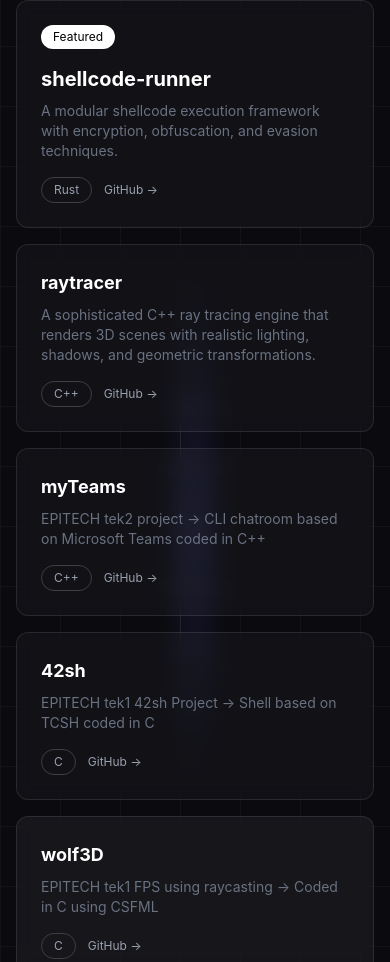
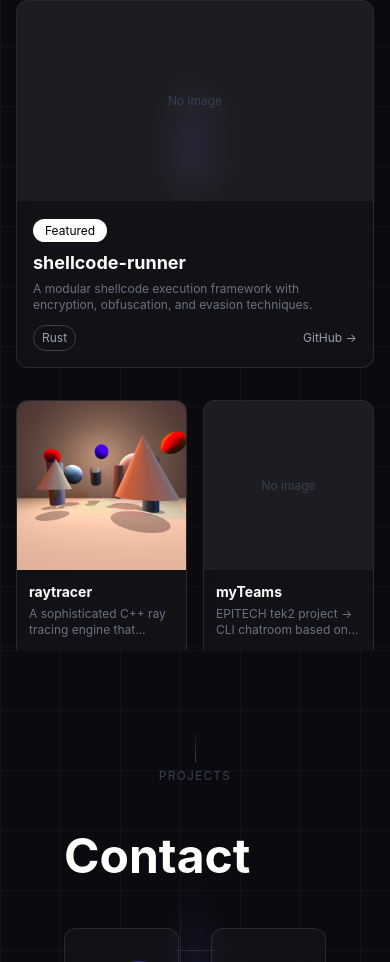
Before and after one commit to 9nickss/portfolio, a React app: page / in a window 390 px wide. Shown: the part 1038-2000 px from the top of the page. Built offline with nearby package versions, Linux system fonts and the light colour scheme; the HTML template or start-up script is replaced by a standard one.

Commit message:
[+] only able to change between sections with arrow buttons or nav buttons now

```diff
--- a/src/components/GlowBackground.jsx
+++ b/src/components/GlowBackground.jsx
@@ -1,6 +1,6 @@
 import { useState } from 'react'
 
-export function GlowBackground({ children }) {
+export function GlowBackground({ children, glowWidthPercent = 35, glowHeightPercent = 55, gridGlowWidthPercent = 30, gridGlowHeightPercent = 35 }) {
     const [mousePos, setMousePos] = useState({ x: 50, y: 40 })
 
     const handleMouseMove = (e) => {
@@ -39,7 +39,7 @@ export function GlowBackground({ children }) {
                     `,
                     backgroundSize: '60px 60px',
                     filter: 'drop-shadow(0 0 10px rgba(255,255,255,0.3)) blur(0.5px)',
-                    maskImage: `radial-gradient(ellipse 30% 35% at ${mousePos.x}% ${mousePos.y}%, rgba(0,0,0,1) 0%, rgba(0,0,0,0) 35%)`,
+                    maskImage: `radial-gradient(ellipse ${gridGlowWidthPercent}% ${gridGlowHeightPercent}% at ${mousePos.x}% ${mousePos.y}%, rgba(0,0,0,1) 0%, rgba(0,0,0,0) 35%)`,
                 }}
             />
 
@@ -48,7 +48,7 @@ export function GlowBackground({ children }) {
                 aria-hidden="true"
                 className="pointer-events-none absolute inset-0"
                 style={{
-                    background: `radial-gradient(ellipse 35% 55% at ${mousePos.x}% ${mousePos.y}%, rgba(99,102,241,0.12) 0%, transparent 25%)`,
+                    background: `radial-gradient(ellipse ${glowWidthPercent}% ${glowHeightPercent}% at ${mousePos.x}% ${mousePos.y}%, rgba(99,102,241,0.12) 0%, transparent 25%)`,
                 }}
             />
 
--- a/src/components/Hero.jsx
+++ b/src/components/Hero.jsx
@@ -115,7 +115,7 @@ export default function Hero() {
 
                 {/* typewriter subtitle */}
                 <p
-                    className="text-base text-gray-500 mb-10 min-h-6 font-mono tracking-wide"
+                    className="text-base text-gray-500 h-6 font-mono tracking-wide"
                 >
                     {displayed}
                     <span
@@ -125,7 +125,7 @@ export default function Hero() {
                 </p>
 
                 {/* CTAs */}
-                <div className="flex items-center gap-3 flex-wrap justify-center">
+                <div className="flex items-center gap-3 flex-wrap justify-center mt-10">
                     <a
                         href="#projects"
                         onClick={scrollTo('projects')}
--- a/src/components/Projects.jsx
+++ b/src/components/Projects.jsx
@@ -8,8 +8,6 @@ function Projects() {
     const location = useLocation()
     const featured = projects.find(p => p.featured)
     const other = projects.filter(p => !p.featured)
-    const column = other.slice(0, 3)
-    const under = other.slice(3)
 
     const scrollTo = (id) => async (e) => {
         e.preventDefault()
@@ -31,7 +29,7 @@ function Projects() {
     }
 
     return (
-        <GlowBackground>
+        <GlowBackground glowWidthPercent={35} glowHeightPercent={30} gridGlowWidthPercent={30} gridGlowHeightPercent={30}>
             <section id="projects" className="min-h-screen px-4 md:px-8 lg:px-16 py-10 md:py-20">
             <a href="#" className="flex flex-col items-center gap-1.5 mb-8 md:mb-12 text-gray-700 hover:text-gray-400 transition-colors">
                 <div className="w-px h-8 bg-gradient-to-t from-gray-700 to-transparent" />
@@ -40,65 +38,66 @@ function Projects() {
 
             <h2 className="text-3xl md:text-4xl lg:text-5xl font-bold mb-8 md:mb-12">Projects</h2>
 
-            <div className="grid grid-cols-1 md:grid-cols-2 gap-4 mb-4">
-
-                {/* featured */}
-                <Link to={`/projects/${featured.slug}`} className="block">
-                    <div className="bg-white/3 backdrop-blur-sm border border-white/10 rounded-xl p-6 flex flex-col justify-end h-full hover:border-white/30 transition-colors">
-                        <span className="text-xs bg-white text-black px-3 py-1 rounded-full w-fit mb-auto">
-                            Featured
-                        </span>
-                        <h3 className="text-xl font-bold text-white mt-4">{featured.name}</h3>
-                        <p className="text-gray-500 text-sm mt-2">{featured.description}</p>
-                        <div className="flex items-center gap-3 mt-4">
-                            <span className="text-xs border border-neutral-700 px-3 py-1 rounded-full text-gray-400">
+            <div className="space-y-8">
+                {/* Featured */}
+                <div className="flex justify-center">
+                    <Link to={`/projects/${featured.slug}`} className="block w-full md:w-1/2">
+                        <div className="bg-white/3 backdrop-blur-sm border border-white/10 rounded-xl overflow-hidden hover:border-white/30 transition-colors">
+                            <div className="aspect-video bg-white/5 flex items-center justify-center flex-shrink-0">
+                                {featured.image ? (
+                                    <img src={featured.image} alt={featured.name} className="w-full h-full object-cover" />
+                                ) : (
+                                    <span className="text-gray-700 text-xs text-center p-2">No image</span>
+                                )}
+                            </div>
+                            <div className="p-4">
+                                <span className="text-xs bg-white text-black px-3 py-1 rounded-full">Featured</span>
+                                <h3 className="text-lg font-bold text-white mt-2">{featured.name}</h3>
+                                <p className="text-gray-500 text-xs mt-1 line-clamp-2">{featured.description}</p>
+                                <div className="flex items-center justify-between mt-3">
+                                    <span className="text-xs border border-neutral-700 px-2 py-1 rounded-full text-gray-400">
                                         {featured.stack}
                                     </span>
-                            <a href={featured.link} target="_blank" className="text-xs text-gray-400 hover:text-white" onClick={e => e.stopPropagation()}>
+                                    <a href={featured.link} target="_blank" rel="noreferrer" className="text-xs text-gray-400 hover:text-white" onClick={e => e.stopPropagation()}>
                                         GitHub →
                                     </a>
                                 </div>
                             </div>
+                        </div>
                     </Link>
+                </div>
 
-                {/* other */}
-                <div className="flex flex-col gap-4">
-                    {column.map((projet) => (
+                {/* Other projects */}
+                <div className="grid grid-cols-2 md:grid-cols-3 lg:grid-cols-4 gap-4">
+                    {other.map((projet) => (
                         <Link key={projet.name} to={`/projects/${projet.slug}`} className="block">
-                            <div className="bg-white/3 backdrop-blur-sm border border-white/10 rounded-xl p-6 hover:border-white/30 transition-colors">
-                                <h3 className="text-lg font-bold text-white">{projet.name}</h3>
-                                <p className="text-gray-500 text-sm mt-2">{projet.description}</p>
-                                <div className="flex items-center gap-3 mt-4">
-                                    <span className="text-xs border border-neutral-700 px-3 py-1 rounded-full text-gray-400">
+                            <div className="bg-white/3 backdrop-blur-sm border border-white/10 rounded-xl overflow-hidden hover:border-white/30 transition-colors h-full flex flex-col">
+                                {/* Image */}
+                                <div className="aspect-square bg-white/5 flex items-center justify-center relative flex-shrink-0">
+                                    {projet.image ? (
+                                        <img src={projet.image} alt={projet.name} className="w-full h-full object-cover" />
+                                    ) : (
+                                        <span className="text-gray-700 text-xs text-center p-2">No image</span>
+                                    )}
+                                </div>
+
+                                {/* Info */}
+                                <div className="p-3 flex-grow flex flex-col">
+                                    <h3 className="text-sm font-bold text-white">{projet.name}</h3>
+                                    <p className="text-gray-500 text-xs mt-1 line-clamp-2 flex-grow">{projet.description}</p>
+                                    <div className="flex items-center justify-between mt-3 pt-2 border-t border-white/5">
+                                        <span className="text-xs border border-neutral-700 px-2 py-1 rounded-full text-gray-400">
                                             {projet.stack}
                                         </span>
-                                    <a href={projet.link} target="_blank" className="text-xs text-gray-400 hover:text-white" onClick={e => e.stopPropagation()}>
+                                        <a href={projet.link} target="_blank" rel="noreferrer" className="text-xs text-gray-400 hover:text-white" onClick={e => e.stopPropagation()}>
                                             GitHub →
                                         </a>
+                                    </div>
                                 </div>
                             </div>
                         </Link>
                     ))}
                 </div>
-            </div>
-
-            <div className="grid grid-cols-1 md:grid-cols-2 lg:grid-cols-3 gap-4">
-                {under.map((projet) => (
-                    <Link key={projet.name} to={`/projects/${projet.slug}`} className="block">
-                        <div className="bg-white/5 backdrop-blur-sm border border-white/10 rounded-xl p-6 hover:border-white/30 transition-colors">
-                            <h3 className="text-lg font-bold text-white">{projet.name}</h3>
-                            <p className="text-gray-500 text-sm mt-2">{projet.description}</p>
-                            <div className="flex items-center gap-3 mt-4">
-                                <span className="text-xs border border-neutral-700 px-3 py-1 rounded-full text-gray-400">
-                                    {projet.stack}
-                                </span>
-                                <a href={projet.link} target="_blank" className="text-xs text-gray-400 hover:text-white" onClick={e => e.stopPropagation()}>
-                                    GitHub →
-                                </a>
-                            </div>
-                        </div>
-                    </Link>
-                ))}
             </div>
 
             <a href="#contact" onClick={scrollTo('contact')} className="flex flex-col items-center gap-1.5 mt-8 md:mt-12 lg:mt-16 text-gray-700 hover:text-gray-400 transition-colors">
--- a/src/index.css
+++ b/src/index.css
@@ -2,14 +2,35 @@
 
 html {
     scroll-behavior: smooth;
+    overflow: hidden;
+}
+
+body {
+    background: radial-gradient(ellipse 80% 50% at 50% 0%, rgba(99,102,241,0.08) 0%, #000 60%);
+    min-height: 100vh;
+    overflow: hidden;
+}
+
+/* scroll que sur projects */
+#projects {
+    overflow-y: auto;
+    height: 100vh;
+}
+
+#projects::-webkit-scrollbar {
+    width: 6px;
+}
+
+#projects::-webkit-scrollbar-track {
+    background: transparent;
+}
+
+#projects::-webkit-scrollbar-thumb {
+    background: rgba(255, 255, 255, 0.2);
+    border-radius: 3px;
 }
 
 @keyframes blink {
   0%, 49% { opacity: 1; }
   50%, 100% { opacity: 0; }
 }
-
-body {
-    background: radial-gradient(ellipse 80% 50% at 50% 0%, rgba(99,102,241,0.08) 0%, #000 60%);
-    min-height: 100vh;
-}
```
Also changed, not shown: src/App.jsx (+41 -1 lines), src/data/projects.js (+7 -0 lines). Lines whose indentation alone changed are shown as unchanged.
